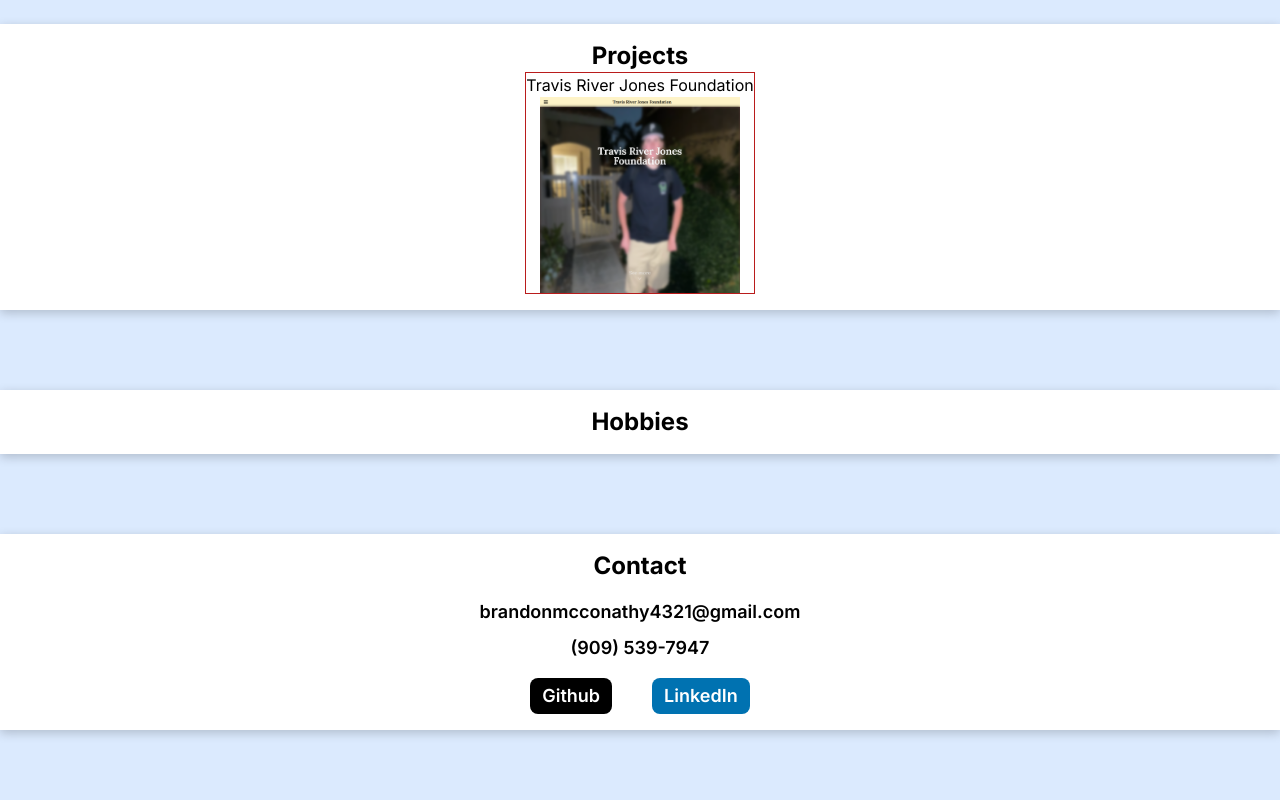
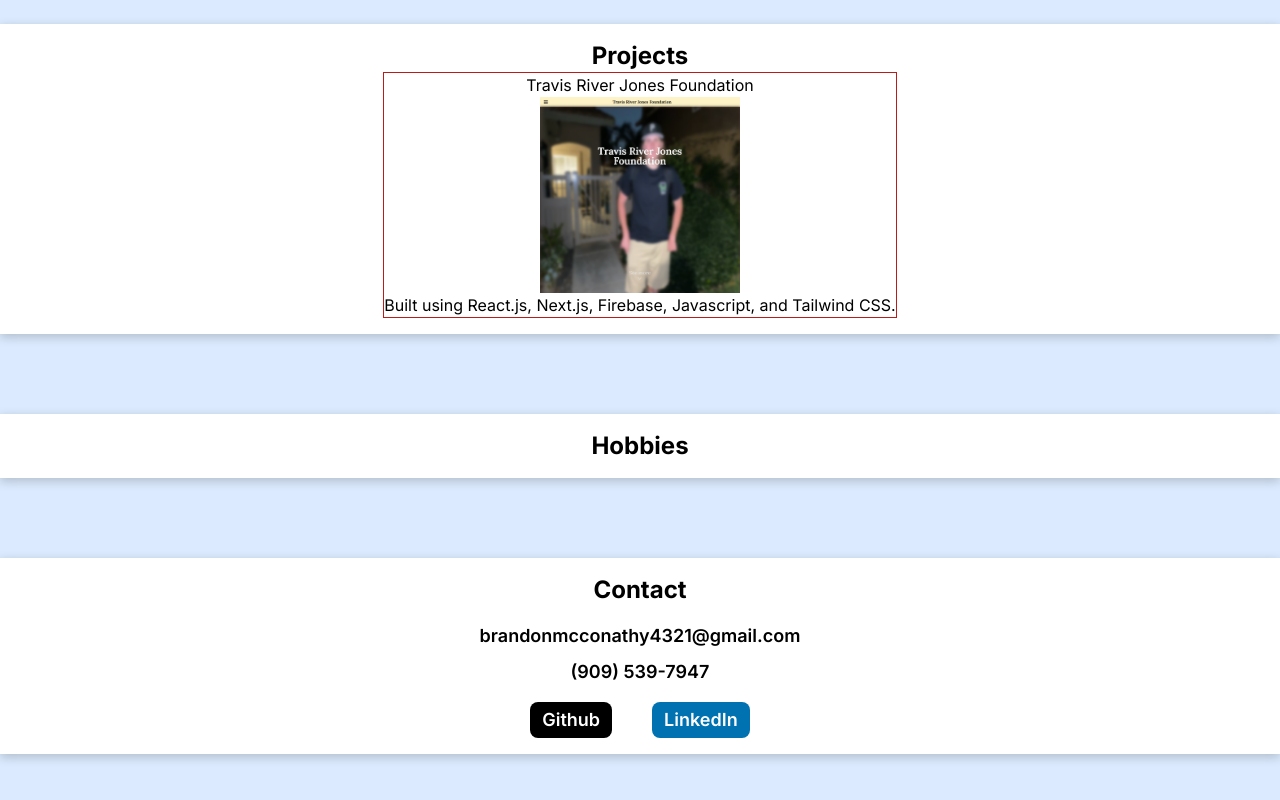
Before and after one commit to brandonmcconathy/portfolio, a Next.js app: page / in a window 1280 px wide. Shown: the part 852-1652 px from the top of the page. Built offline with nearby package versions, Linux system fonts and the light colour scheme.

Commit message:
added description to project component

```diff
--- a/src/app/components/project.tsx
+++ b/src/app/components/project.tsx
@@ -1,14 +1,15 @@
 import Image from "next/image"
 import Link from "next/link"
 
-export default function Project(props: { title: string, imgPath: string, pageLink: string }) {
+export default function Project(props: { title: string, imgPath: string, pageLink: string, description: string }) {
 
-  const {title, imgPath, pageLink} = props
+  const { title, imgPath, pageLink, description } = props
 
   return(
     <Link href={pageLink} target="_blank" className="border border-red-700 flex flex-col justify-center items-center">
       <h1>{title}</h1>
       <Image src={imgPath} alt="image" width={200} height={200} />
+      <p>{description}</p>
     </Link>
   )
 }
--- a/src/app/page.tsx
+++ b/src/app/page.tsx
@@ -35,7 +35,7 @@ export default function Home() {
         <section className="bg-white px-10 py-4 box-pop">
           <h1 className="text-2xl font-bold">Projects</h1>
           <div className="flex justify-center flex-wrap">
-            <Project  title="Travis River Jones Foundation" imgPath="/projectimgs/trjfoundation-medium.png" pageLink="https://trjfoundation.vercel.app/" />
+            <Project  title="Travis River Jones Foundation" imgPath="/projectimgs/trjfoundation-medium.png" pageLink="https://trjfoundation.vercel.app/" description="Built using React.js, Next.js, Firebase, Javascript, and Tailwind CSS."/>
           </div>
         </section>
         <div id='Hobbies' className="py-10"></div>
```
